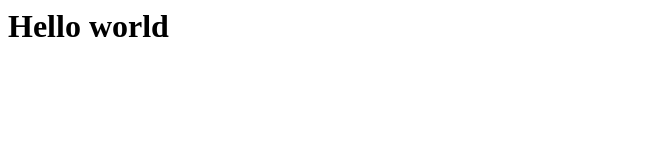
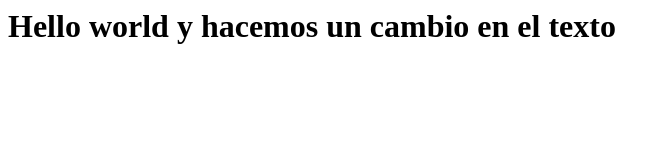
Before and after one commit to EnriqueSantafe/testing, a plain HTML site: page index.html in a window 1280 px wide. Shown: the whole page, without its empty margins (0-670 px from the left). Drawn offline with Linux system fonts and the light colour scheme.

Commit message:
Update index.html

```diff
--- a/index.html
+++ b/index.html
@@ -3,6 +3,6 @@
     <title>Prueba</title>
   </head>
   <body>
-    <h1>Hello world</h1>
+    <h1>Hello world y hacemos un cambio en el texto</h1>
   </body>
 </html>
```
